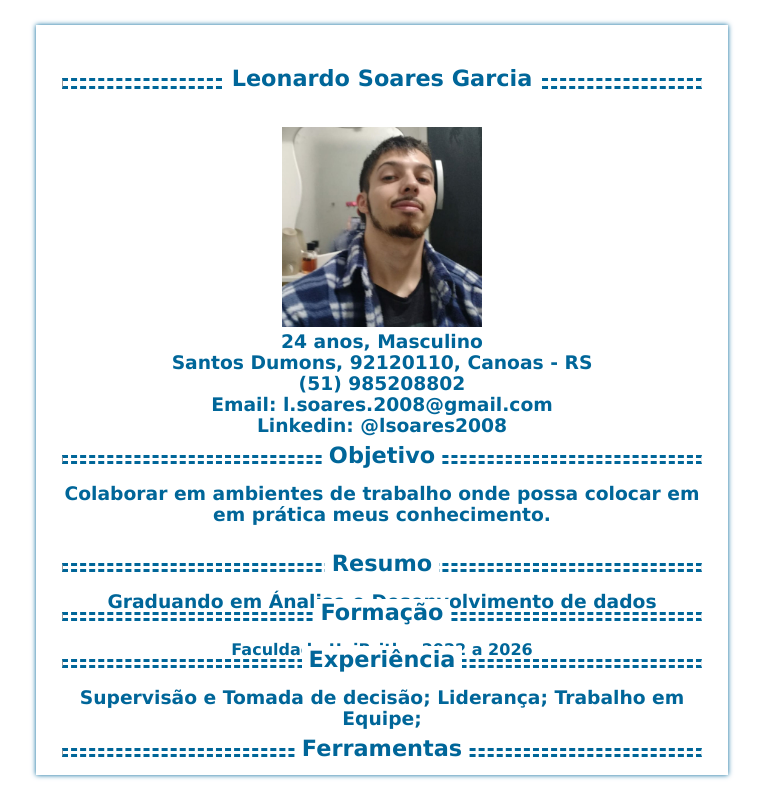
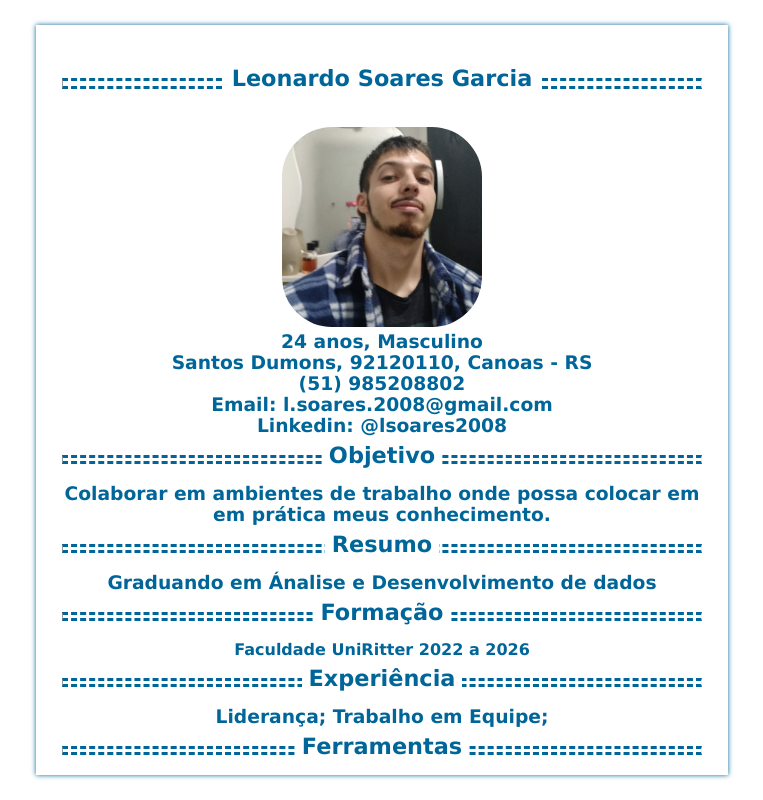
Before and after one commit to Rox351/Curriculo, a plain HTML site: page Index.html in a window 1280 px wide. Shown: the whole page, without its empty margins (258-1021 px from the left). Drawn offline with Linux system fonts and the light colour scheme.

Commit message:
commit
isso é um commit

```diff
--- a/Index.html
+++ b/Index.html
@@ -6,6 +6,9 @@
     <meta http-equiv="X-UA-Compatible" content="IE=edge">
     <meta name="viewport" content="width=device-width, initial-scale=1.0">
         <title>Curriculo</title>
+        <style type="text/css">
+            img{border-radius: 50px;}
+            </style>
         <link rel="stylesheet" href="https://cdnjs.cloudflare.com/ajax/libs/font-awesome/5.11.2/css/all.css">
     <link rel="stylesheet" href="css/style.css">
 
@@ -23,11 +26,11 @@
         <h3>Linkedin: @lsoares2008</h3><br>
     <hr class="hr_01"><br>
     <h3>Colaborar em ambientes de trabalho onde possa colocar em
-        em prática meus conhecimento.</h3> <br><br>
+        em prática meus conhecimento.</h3> <br>
         <hr class="hr_02"> <br>
-        <h3>Graduando em Ánalise e Desenvolvimento de dados</h3>
-        <hr class="hr_03"> <br><h4>Faculdade UniRritler 2022 a 2026</h4>
-        <hr class="hr_04"> <br><h3>Supervisão e Tomada de decisão;
+        <h3>Graduando em Ánalise e Desenvolvimento de dados</h3><br>
+        <hr class="hr_03"> <br><h4>Faculdade UniRitter 2022 a 2026</h4><br>
+        <hr class="hr_04"> <br><h3>
             Liderança;
             Trabalho em Equipe;
         </h3><br>
@@ -41,10 +44,10 @@
                 Pacote Office
             </li><li>Gerenciamento e Configuração de
             Equipamento </li>
-            <li>PhotoShop</li>
+            <li>PhotoShop</li><br>
         </ul>
         <hr class="hr_06"> <br>
-        <h3>Inglês Básico</h3><br><br>
+        <h3>Inglês Básico</h3><br>
         <hr class="hr_07"> <br>
         <ul><li>
             Html, Css.
```
